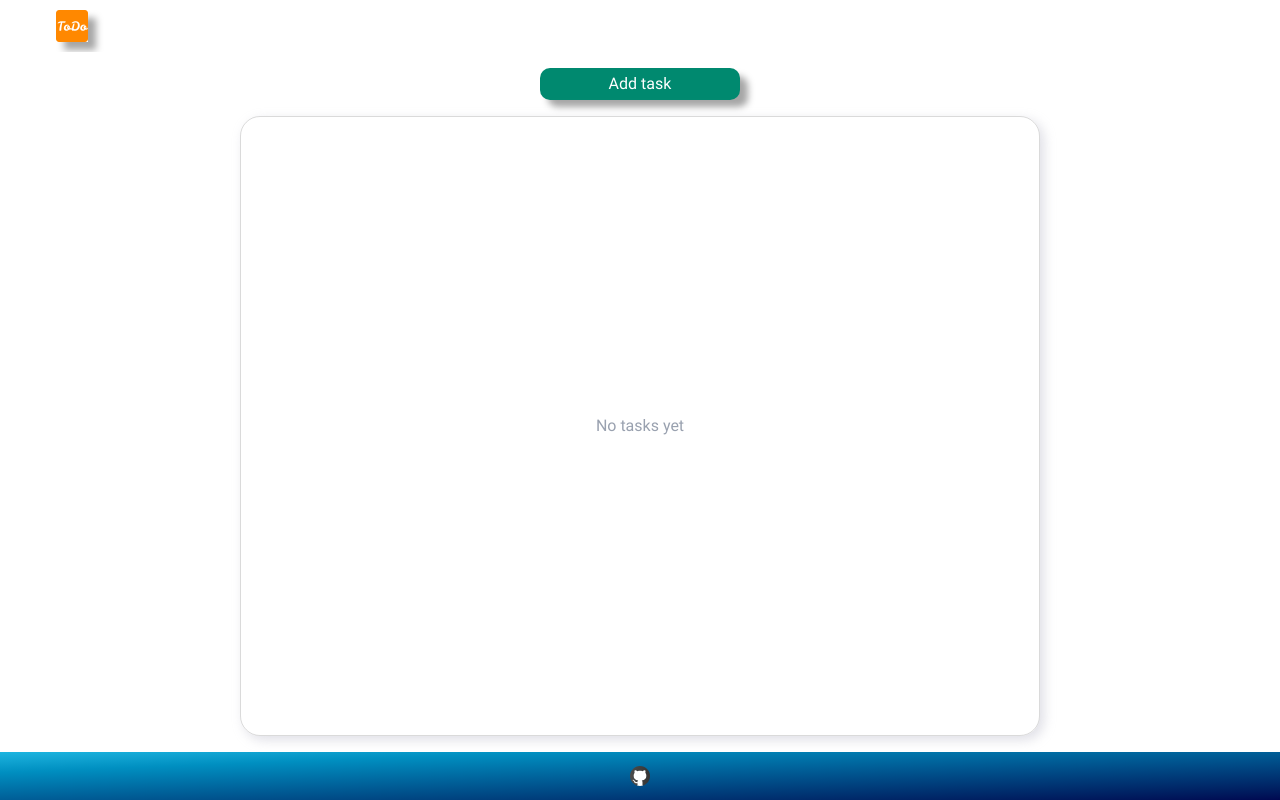
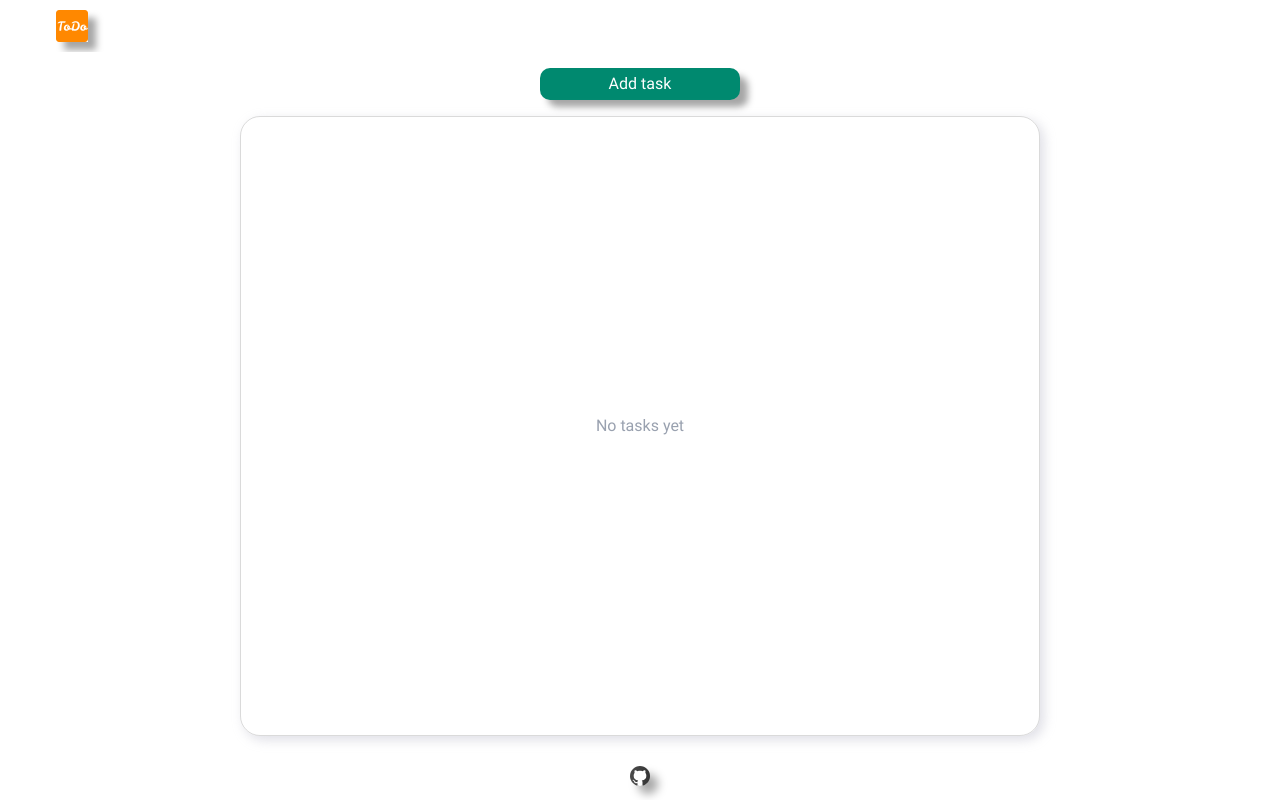
Before and after one commit to Andrgoit/react-todo-list, a React (Vite) app: page / in a window 1280 px wide. Built offline with nearby package versions, Linux system fonts and the light colour scheme.

Commit message:
add footer styles

```diff
--- a/src/components/Footer/Footer.jsx
+++ b/src/components/Footer/Footer.jsx
@@ -1,11 +1,12 @@
 import github from "@/assets/github.svg";
+import styles from "@/components/Footer/Footer.module.css";
 
 export default function Footer() {
   return (
-    <div className="flex h-full w-full flex-col items-center justify-center gap-5 bg-gradient-to-br from-[#1CB5E0] to-[#000851]">
+    <footer className={styles.footer}>
       <a href="https://github.com/Andrgoit/react-todo-list" target="_blank">
-        <img src={github} alt="github icon" className="mb-3 mt-3 h-6 w-6" />
+        <img src={github} alt="github icon" className={styles.footerIcon} />
       </a>
-    </div>
+    </footer>
   );
 }
--- /dev/null
+++ b/src/components/Footer/Footer.module.css
@@ -0,0 +1,12 @@
+.footer {
+  display: flex;
+  justify-content: center;
+  align-items: center;
+  padding-top: 12px;
+  padding-bottom: 12px;
+}
+.footerIcon {
+  width: 24px;
+  height: 24px;
+  filter: drop-shadow(8px 8px 5px #a6a6a6);
+}
```
